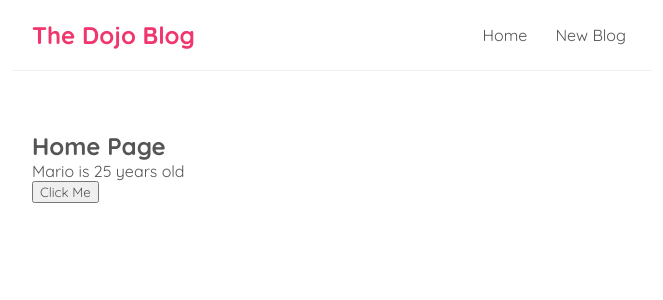
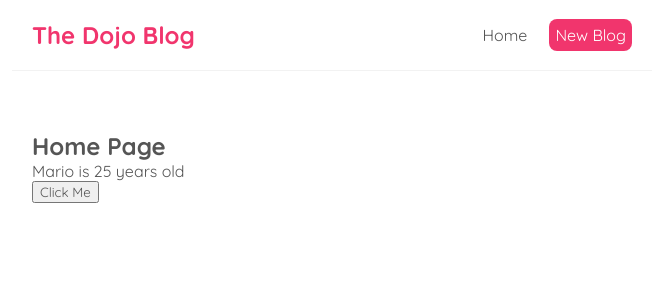
Before and after one commit to Louis2324/react-blog, a React (Vite) app: page / in a window 1280 px wide. Shown: the top 300 px of the page, without its empty margins (308-971 px from the left). Built offline with nearby package versions, Linux system fonts and the light colour scheme.

Commit message:
Initial Commit

```diff
--- a/src/components/Navbar.jsx
+++ b/src/components/Navbar.jsx
@@ -9,11 +9,11 @@ const Navbar = () => {
           <a href="/">Home</a>
           <a
             href="/create"
-            // style={{
-            //   color: "White",
-            //   backgroundColor: "#f1356d",
-            //   borderRadius: "8px",
-            // }}
+            style={{
+              color: "White",
+              backgroundColor: "#f1356d",
+              borderRadius: "8px",
+            }}
           >
             New Blog
           </a>
```
